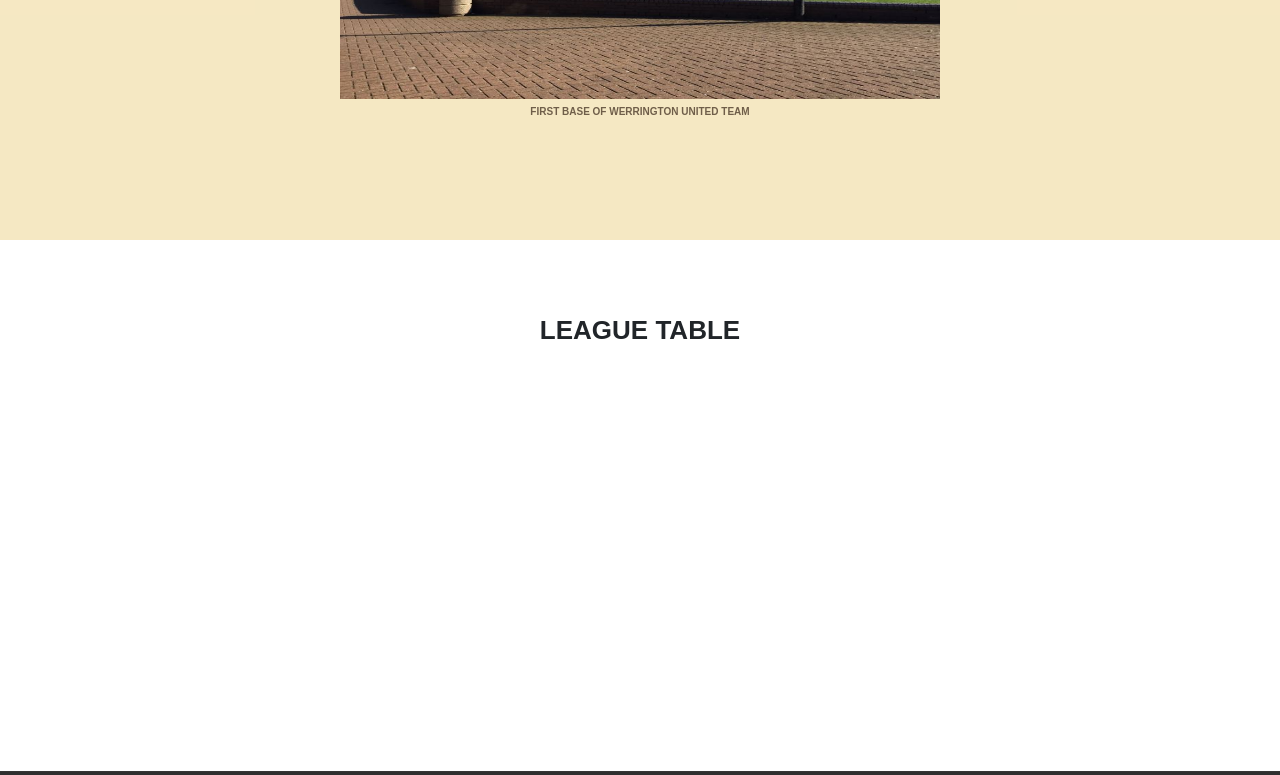
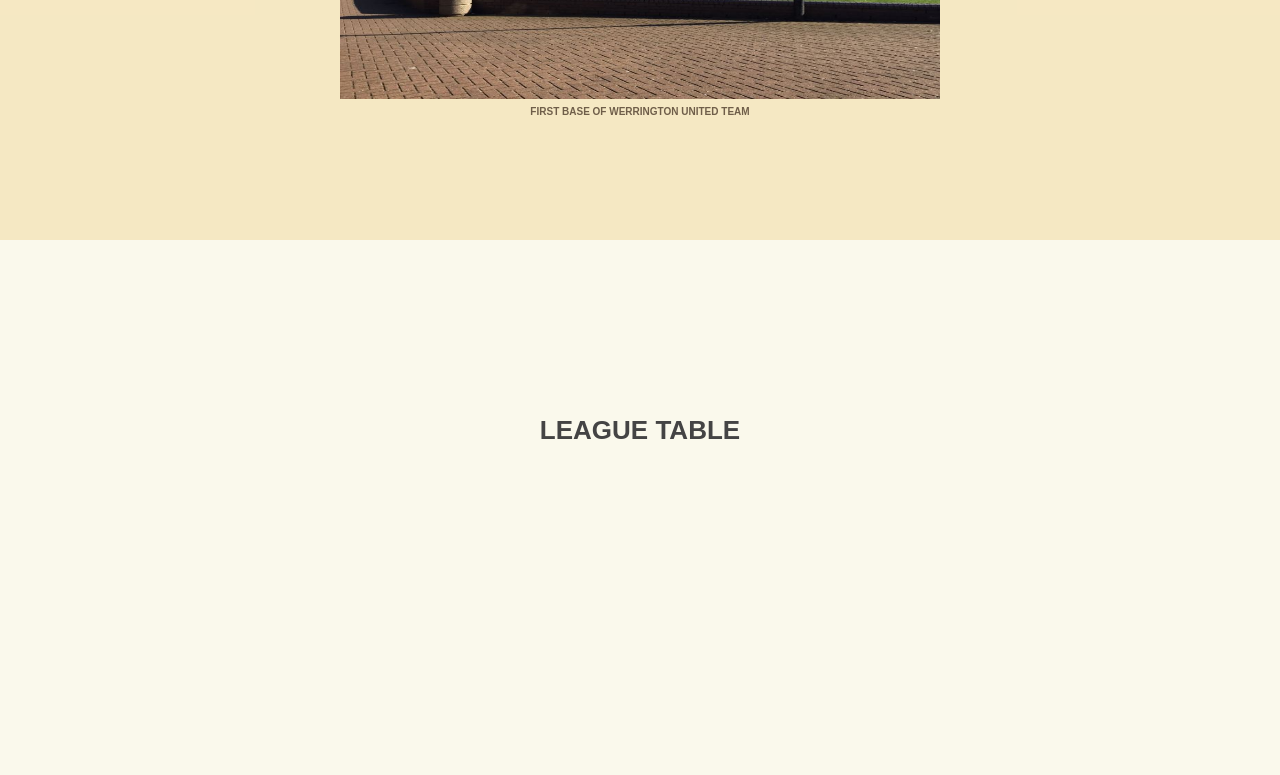
Before and after one commit to mariusz-tekiel/web-werrington-utd, a PHP site: page / in a window 1280 px wide. Shown: the part 1256-2031 px from the top of the page. Run offline with PHP 8.4, Linux system fonts and the light colour scheme; data that the repository does not hold is empty; some libraries are stand-ins or nearby versions; grey boxes are pictures that could not be loaded.

Commit message:
league background done

```diff
--- a/css/main.css
+++ b/css/main.css
@@ -182,7 +182,7 @@ header .header-text {
   background-size: cover;
   background-position: center;
   overflow: hidden;
-  background-color: #f2f2f2;
+  background-color: #faf9ec;
 }
 
 @media (max-width: 1000px) and (min-width: 767px) {
--- a/index.php
+++ b/index.php
@@ -164,7 +164,7 @@
   </section>
 
   <!-- League Table Section-->
-  <section class="news" id="news">
+  <section class="league" id="news">
     <div class="container">
         <div class="row">
           <div class="col-sm-12 col-md-10 col-xl-9 mx-auto d-block">
```
